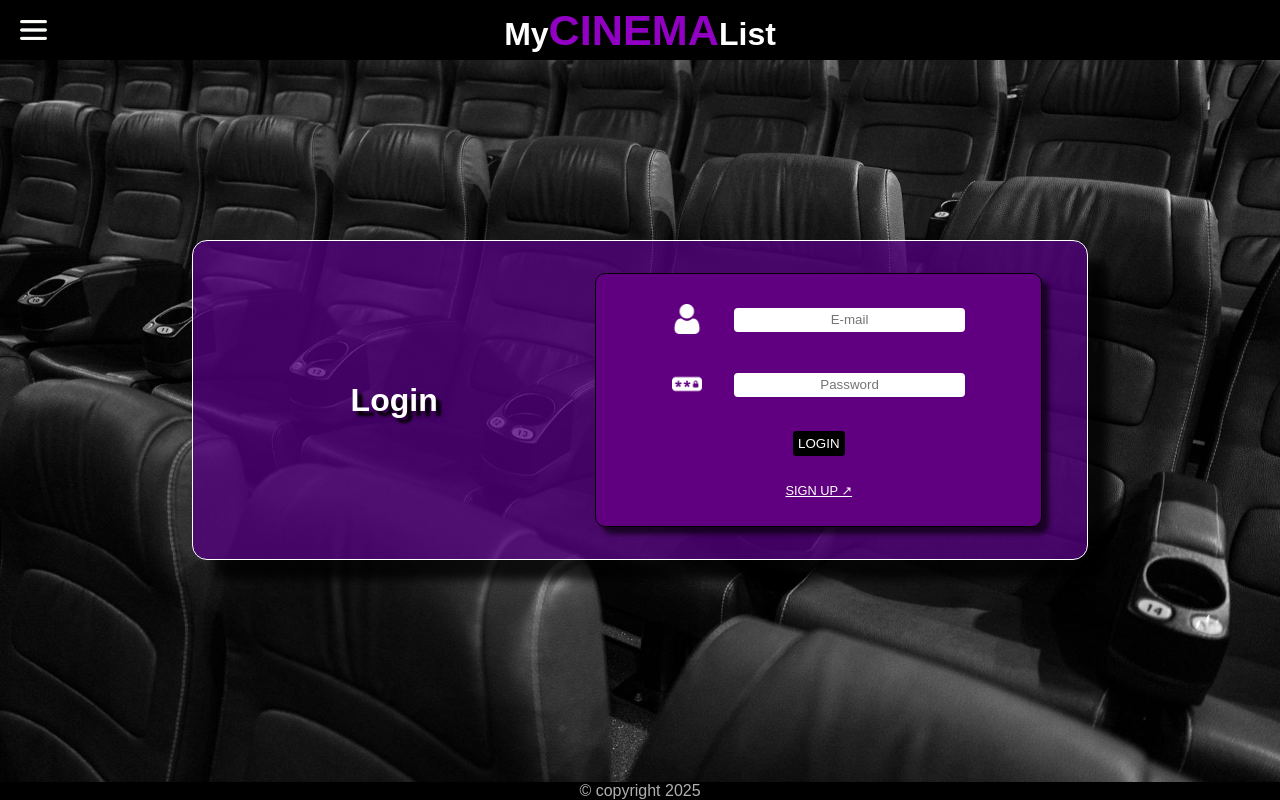
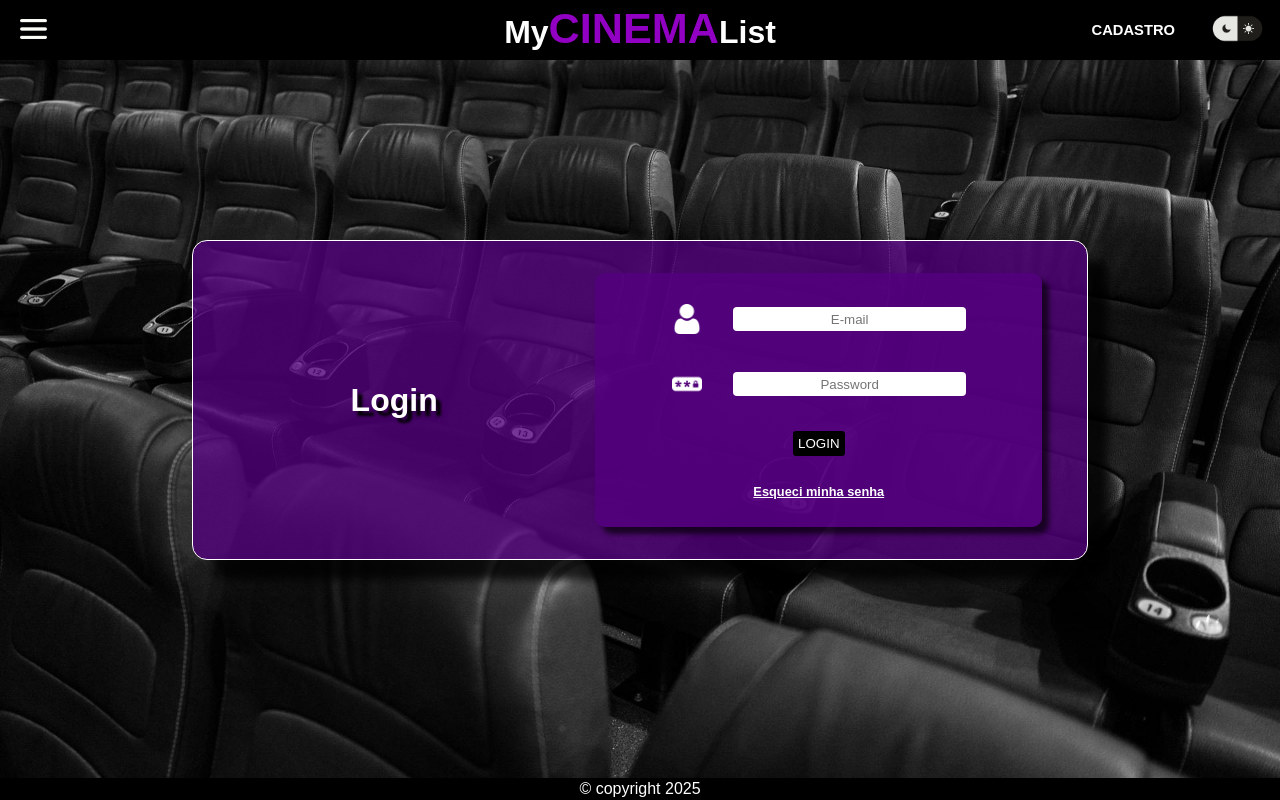
Before and after one commit to Clenilton-Filho/projeto-cinereelist, a PHP site: page / in a window 1280 px wide. Run offline with PHP 8.4, Linux system fonts and the light colour scheme.

Commit message:
add light/dark mode switch

```diff
--- a/index.html
+++ b/index.html
@@ -9,15 +9,21 @@
 </head>
 <body>
     <header>
-        <button class="hamburger-menu" onClick="SideMenu()">
-            <img src="media/img/hamburger-menu-black.png" alt="menu icon">
+        <button class="hamburguer-menu" onClick="SideMenu()">
+            <img class="hamburguer-icone invertido icon" class="icon" src="media/img/hamburger-menu-black.png" alt="menu icon">
         </button>
         <h1>My<span>CINEMA</span>List</h1>
+        <div id="header-direita">
+            <a class="link" id="botao-cadastro" target="#">CADASTRO</a>
+            <button id="mudar-modo" onClick="MudarModo()">
+                <img id="mudar-modo-icone" class="invertido" src="media/img/switch-mode.png" alt="mudar modo claro/escuro">
+            </button>
+        </div>
     </header>
     <nav id="side-menu">
         <header>
-            <button class="hamburger-menu" onClick="SideMenu()">
-                <img src="media/img/hamburger-menu-black.png" alt="menu icon">
+            <button class="hamburguer-menu" onClick="SideMenu()">
+                <img class="hamburguer-icone invertido icon" src="media/img/hamburger-menu-black.png" alt="menu icon">
             </button>
             <h1>M<span>C</span>L</h1>
         </header>
@@ -26,16 +32,21 @@
         <h1>Login</h1>
         <form id="login-form" action="login.php">
             <div id="email-div" class="login-div">
-                <label for="email-input"><img src="media/img/user-full-black.png" alt="user icon"></label>
-                <input type="email" name="email-input" id="email-input" placeholder="E-mail">
+                <label for="email-input">
+                    <img class="invertido icon" src="media/img/user-full-black.png" alt="ícone de usuário">
+                </label>
+                <input type="email" name="email-input" id="email-input" placeholder="E-mail" required>
             </div>
 
             <div id="password-div" class="login-div">
-                <label for="password-input"><img src="media/img/password-full-black-2.png" alt=""></label>
-                <input type="password" name="password-input" id="password-input" placeholder="Password">
+                <label for="password-input">
+                    <img class="invertido" src="media/img/password-full-black-2.png" alt="ícone de senha">
+                </label>
+                <input type="password" name="password-input" id="password-input" placeholder="Password" required>
             </div>
-            <button id="login-button" >LOGIN</button>
-            <a id="sign-up-button">SIGN UP &UpperRightArrow;</a>
+
+            <button id="login-button">LOGIN</button>
+            <a class="link" id="esqueci-senha" target="_blank">Esqueci minha senha</a>
         </form>
     </main>
     <footer>
@@ -52,5 +63,25 @@
             $sideMenu.style.left = '0px';
         }
     }
+    function MudarModo(){
+        $body = document.body;
+        $mudarModoIcone = document.getElementById('mudar-modo-icone');
+        $hamburguerIcone = document.querySelectorAll('.hamburguer-icone');
+
+        $hamburguerIcone.forEach(element => {
+                element.classList.toggle('invertido');
+            });
+        $mudarModoIcone.classList.toggle('invertido')
+
+        if (!$mudarModoIcone.classList.contains('invertido')){
+            $body.style.backgroundImage = "url('media/img/theater-light-4.jpg')";
+            document.documentElement.style.setProperty('--cor-header', 'white');
+            document.documentElement.style.setProperty('--cor-h1', 'black');
+        }else{
+            $body.style.backgroundImage = "url('media/img/theater-standard-2.jpg')";
+            document.documentElement.style.setProperty('--cor-header', 'black');
+            document.documentElement.style.setProperty('--cor-h1', 'white');
+        }
+    }
 </script>
 </html>
--- /dev/null
+++ b/notas.txt
@@ -0,0 +1,4 @@
+botão para mudar o tema da página:
+
+Ex:
+document.documentElement.style.setProperty('--cor-principal', 'purple');
--- a/style/style.css
+++ b/style/style.css
@@ -11,10 +11,15 @@ html,body{
     width: 100vw;
 }
 :root{
-    --color-purple: rgb(96, 0, 128);
-    --color-grey: #787878;
-    --color-white: #e0e0e0;
+    --cor-principal: rgb(96, 0, 128);
+    --cor-principal-transparente: rgba(85, 0, 128, 0.76);
+    --cor-header: black;
+    --cor-h1: white;
+    --cor-login: white;
+    --cor-link: white;
+    --cor-cinema: rgb(146, 0, 195);
     --color-golden: rgb(255, 247, 0);
+    --cor-roxo: rgb(146, 0, 195);
 }
 body{
     background-image: url(../media/img/theater-standard-2.jpg);
@@ -26,35 +31,73 @@ h1,p{
 }
 header{
     display: flex;
-    background-color: black;
+    flex-direction: row;
+    justify-content: space-between;
+    align-items: center;
+    justify-items: center;
+    background-color: var(--cor-header);
     height: 80px;
 }
-.hamburger-menu{
+.hamburguer-menu{
     height: fit-content;
     width: fit-content;
     border: none;
     background-color: transparent;
     cursor: pointer;
 }
-.hamburger-menu > img{
+.invertido{
+    filter: invert(100%);
+}
+.hamburguer-menu > img{
     height: 20px;
     cursor: pointer;
-    filter: invert(100%);
 }
-header > .hamburger-menu{
-    margin-top: 20px;
+header > .hamburguer-menu{
     margin-left: 20px;
 }
 header > h1{
     line-height: 80px;
-    color: white;
+    color: var(--cor-h1);
     position: absolute;
     left: 50%;
     transform: translate(-50%);
 }
 header > h1 > span{
-    color: rgb(146, 0, 195);
+    color: var(--cor-cinema);
     font-size: 2.7rem;
+}
+.link{
+    color: white;
+    font-size: 0.8rem;
+    font-weight: 550;
+    text-decoration: underline;
+    cursor: pointer;
+}
+#header-direita{
+    display: flex;
+    flex-direction: row;
+    justify-content: space-between;
+    align-items: center;
+    height: 80px;
+}
+#botao-cadastro{
+    color: var(--cor-h1);
+    position: relative;
+    right: 50px;
+    font-size: 0.92rem;
+    text-decoration: none;
+}
+button{
+    border: none;
+    background-color: #78787800;
+}
+#mudar-modo{
+    position: relative;
+    right: 15px;
+    cursor: pointer;
+}
+#mudar-modo-icone{
+    height: 55px;
 }
 #side-menu{
     position: fixed;
@@ -62,7 +105,10 @@ header > h1 > span{
     left: -15%;
     height: 100%;
     width: 15%;
-    background-color: black;
+    background-color: var(--cor-header);
+    border: 3px solid black;
+    border-top: none;
+    border-bottom: none;
     transition: left 300ms ease-in-out;
 }
 #side-menu > .hamburger-menu{
@@ -71,10 +117,10 @@ header > h1 > span{
 }
 #side-menu > h1{
     margin-top: 25%;
-    color: white;
+    color: var(--cor-login);
 }
 #side-menu > h1 > span{
-    color: rgb(146, 0, 195);
+    color: var(--cor-cinema);
     font-size: 2rem;
 }
 #login{
@@ -86,14 +132,14 @@ header > h1 > span{
     left: 50%;
     height: 40%;
     width: 45%;
-    background-color: rgba(85, 0, 128, 0.76);
+    background-color: var(--cor-principal-transparente);
     border: 1.6px solid white;
     border-radius: 15px;
     box-shadow: 20px 20px 10px rgba(0, 0, 0, 0.801);
     transform: translate(-50%,-50%);
 }
 #login > h1{
-    color: white;
+    color: var(--cor-login);
     width: 35%;
     text-shadow: 5px 5px 3px black;
 }
@@ -104,8 +150,8 @@ header > h1 > span{
     flex-direction: column;
     justify-content: space-evenly;
     align-items: center;
-    background-color: var(--color-purple);
-    border: 1.6px solid black;
+    background-color: var(--cor-principal-transparente);
+    border: 2 solid black;
     border-radius: 10px;
     box-shadow: 7px 7px 5px rgba(0, 0, 0, 0.649);
 }
@@ -115,7 +161,7 @@ header > h1 > span{
     align-items: center;
     justify-items: center;
     width: 80%;
-    color: white;
+    color: var(--cor-login);
 }
 img{
     user-select: none;
@@ -123,7 +169,6 @@ img{
 .login-div img{
     margin-top: 3px;
     height: 30px;
-    filter: invert(100%);
 }
 .login-div input{
     height: 65%;
@@ -132,7 +177,7 @@ img{
     border: none;
 }
 #login-button{
-    color: white;
+    color: var(--cor-login);
     background-color: black;
     padding: 5px;
     border-radius: 3px;
@@ -144,19 +189,13 @@ img{
     color: black;
     background-color: white;
 }
-#sign-up-button{
-    background-color: rgba(255, 255, 255, 0);
-    color: white;
-    font-size: 0.8rem;
-    text-decoration: underline;
-    cursor: pointer;
-}
 footer{
-    background-color: black;
-    color: rgba(255, 255, 255, 0.69);
+    background-color: var(--cor-header);
+    color: var(--cor-h1);
     position: absolute;
     bottom: 0;
     width: 100%;
+    border: 2px solid black;
 }
 @media screen and (min-width: 600px){
     header{
```
Also changed, not shown: media/img/switch-mode.png (added), media/img/theater-curtains.jpg (added), media/img/theater-light-2.jpg (added), media/img/theater-light-3.jpg (added), media/img/theater-light-4.jpg (added), media/img/theater-light.jpg (added).
